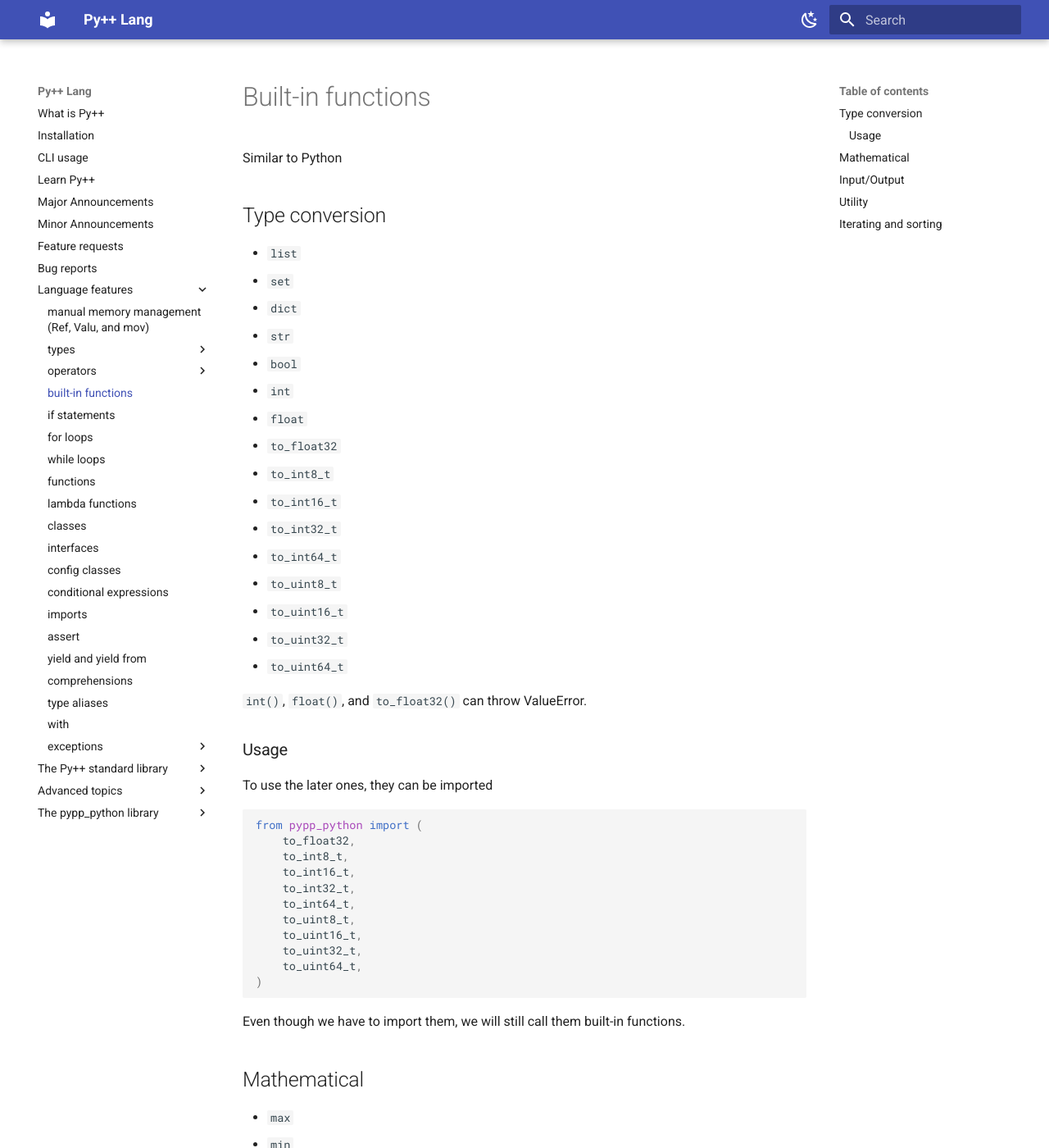
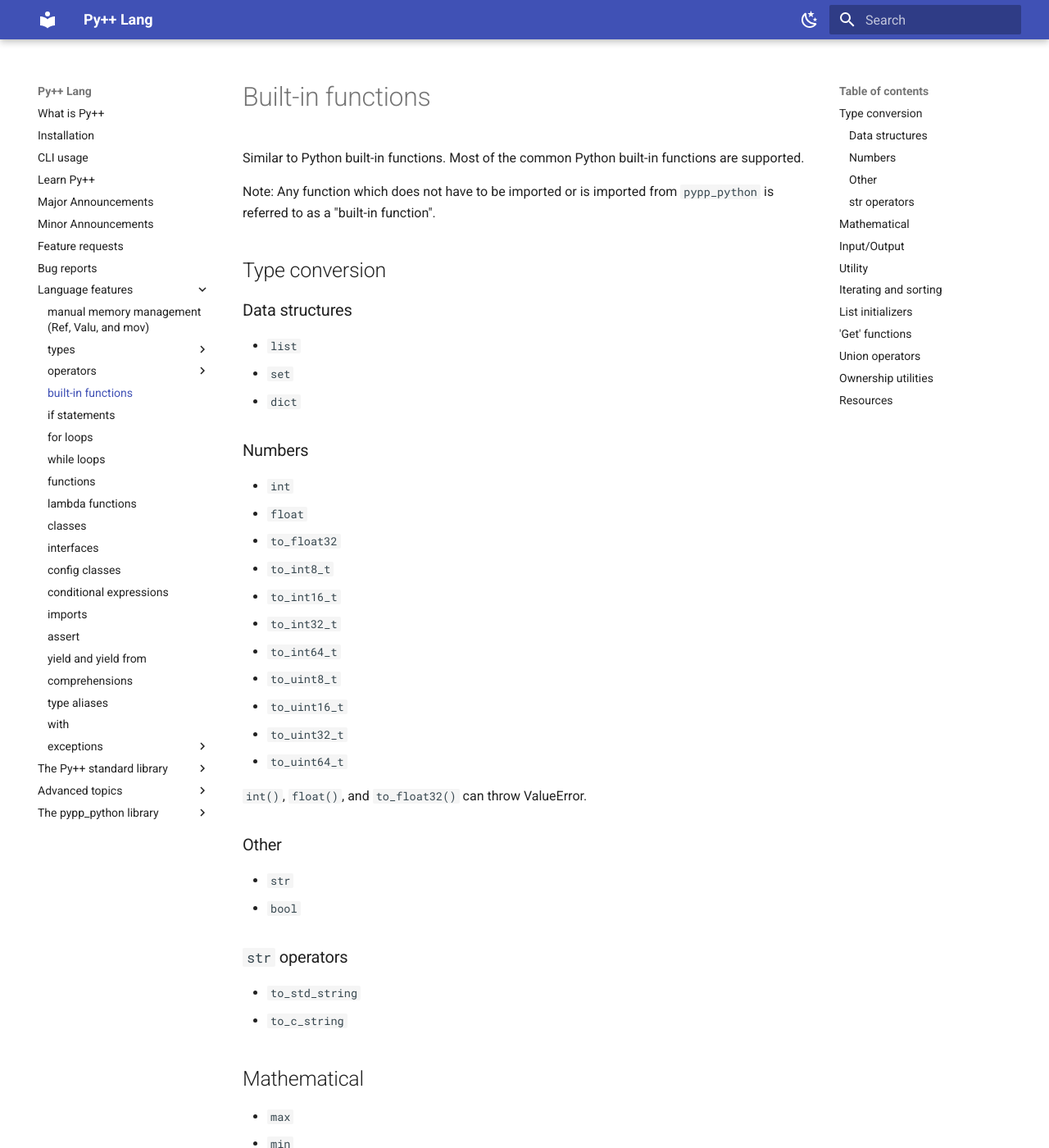
Before and after one commit to curtispuetz/pypp-docs, an MkDocs documentation site: the page built from docs/lang_features/built_in_functions.md, in a window 1280 px wide and 1400 px high. Shown: the whole window at 82% size. Built offline with MkDocs 1.6.1 and Material for MkDocs 9.7.7, drawn with Linux system fonts in a browser that asks for light colours; some of the changed text lies outside the part shown.

Commit message:
work on built-in functions

````diff
--- a/docs/lang_features/built_in_functions.md
+++ b/docs/lang_features/built_in_functions.md
@@ -1,14 +1,17 @@
 # Built-in functions
 
-Similar to Python
+Similar to Python built-in functions. Most of the common Python built-in functions are supported.
+
+Note: Any function which does not have to be imported or is imported from `pypp_python` is referred to as a "built-in function".
 
 ## Type conversion
 
+### Data structures
 - `list`
 - `set`
 - `dict`
-- `str`
-- `bool`
+
+### Numbers
 - `int`
 - `float`
 - `to_float32`
@@ -23,31 +26,21 @@ Similar to Python
 
 `int()`, `float()`, and `to_float32()` can throw ValueError.
 
-### Usage
+### Other
 
-To use the later ones, they can be imported
+- `str`
+- `bool`
 
-```python
-from pypp_python import (
-    to_float32,
-    to_int8_t,
-    to_int16_t,
-    to_int32_t,
-    to_int64_t,
-    to_uint8_t,
-    to_uint16_t,
-    to_uint32_t,
-    to_uint64_t,
-)
-```
+### `str` operators
 
-Even though we have to import them, we will still call them built-in functions.
-
+- `to_std_string`
+- `to_c_string`
 
 ## Mathematical
 
 - `max`
 - `min`
+- `int_pow` (** operator for integers)
 
 `abs`, `sum`, and `round` are not supported. I'll likely add them soon.
 
@@ -72,3 +65,31 @@ Even though we have to import them, we will still call them built-in functions.
 For usage of `range`, `enumerate`, `reversed`, and `zip`  see [for loop page](for_loops.md).
 
 `sorted` is not supported.
+
+## List initializers
+
+- `int_list`
+- `float_list`
+- `str_list`
+- `list_reserve`
+
+## 'Get' functions
+
+- `dg`
+- `tg`
+- `ug`
+
+## Union operators
+
+- `isinst`
+- `is_none`
+
+## Ownership utilities
+
+- `mov`
+- `Ref`
+- `Valu`
+
+## Resources
+
+- `res_dir`
````
Also changed, not shown: docs/advanced/solving_undefined_behavior.md (+2 -1 lines), docs/lang_features/types/dict.md (+5 -2 lines), docs/lang_features/types/list.md (+2 -2 lines), docs/lang_features/types/set.md (+7 -0 lines), docs/lang_features/with.md (+5 -3 lines).
